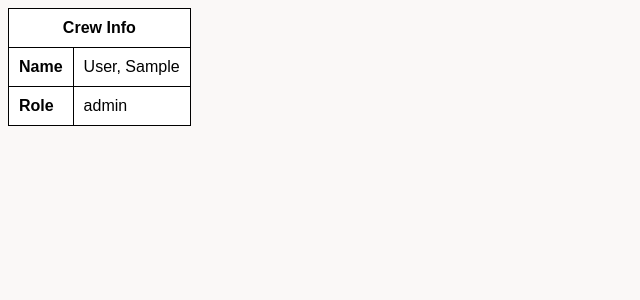
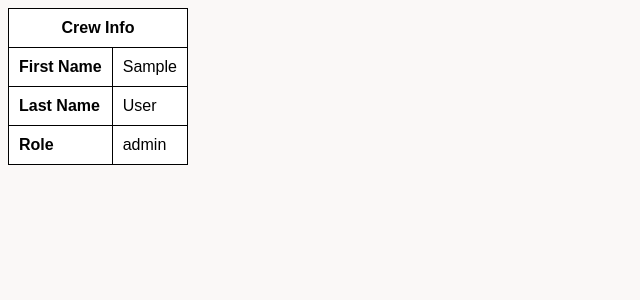
Before and after one commit to temujin-lampasa/MagisAir, a Django app: page /crew_assignments/crew/1 in a window 1280 px wide. Shown: the top 300 px of the page, without its empty margins (0-640 px from the left). Run offline with Django 3.2, Linux system fonts and the light colour scheme; tables that the repository leaves empty hold one stand-in row (values such as "Sample post").

Commit message:
Separate first name and last name for crew detail view

```diff
--- a/src/crew_assignments/templates/crew_assignments/crew_detail.html
+++ b/src/crew_assignments/templates/crew_assignments/crew_detail.html
@@ -7,8 +7,12 @@
     <th colspan=2>Crew Info</th>
   </tr>
   <tr>
-    <td class="detail_label"> Name </td>
-    <td> {{object.crew_lname}}, {{object.crew_fname}}</td>
+    <td class="detail_label"> First Name </td>
+    <td>{{object.crew_fname}}</td>
+  </tr>
+  <tr>
+    <td class="detail_label"> Last Name </td>
+    <td>{{object.crew_lname}}</td>
   </tr>
   <tr>
     <td class="detail_label"> Role </td>
```
